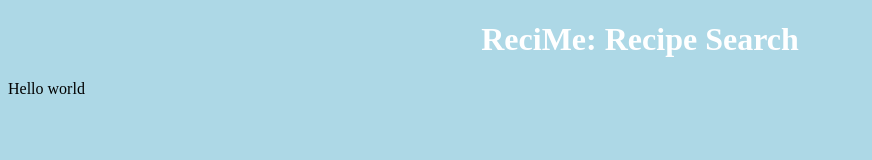
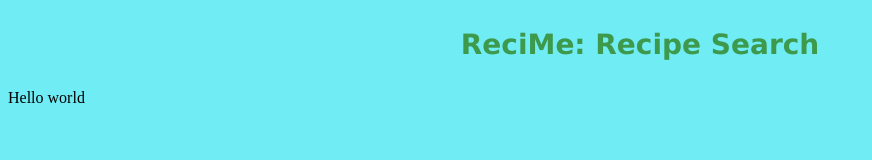
Before and after one commit to RLee38/Recipe-Website, a plain HTML site: page index.html in a window 1280 px wide. Shown: the whole page, without its empty margins (0-872 px from the left). Drawn offline with Linux system fonts and the light colour scheme.

Commit message:
Updated html/css

```diff
--- a/index.html
+++ b/index.html
@@ -9,7 +9,7 @@
 </head>
 
 <h1>
-  ReciMe: Recipe Search
+  <p>ReciMe: Recipe Search</p>
 </h1>
 
 <body>
--- a/style.css
+++ b/style.css
@@ -3,15 +3,15 @@ html {
   width: 100%;
 }
 body {
-  background-color: lightblue;
+  background-color: #70ecf5;
 }
 
 h1 {
-  color: white;
+  color: #3d994c;
   text-align: center;
 }
 
 p {
   font-family: verdana;
-  font-size: 20px;
+  font-size: 28px;
 }
```
